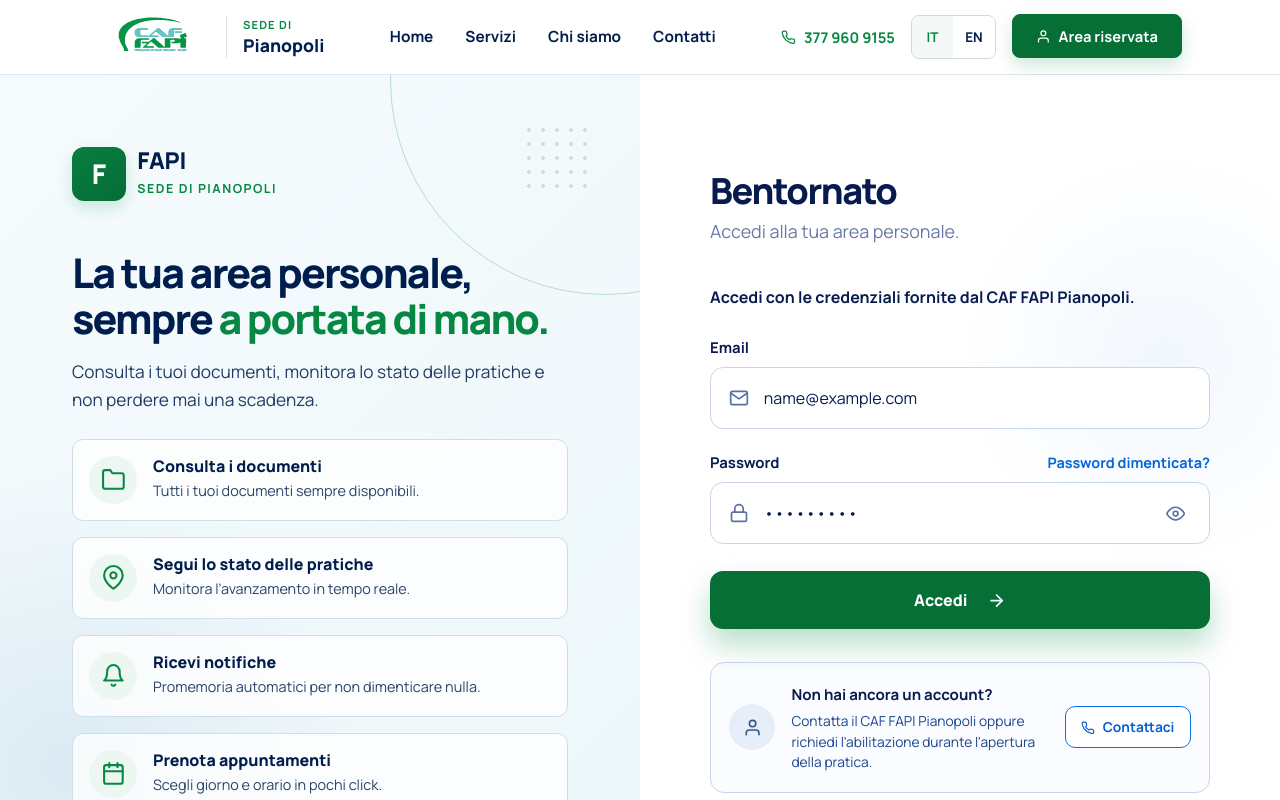
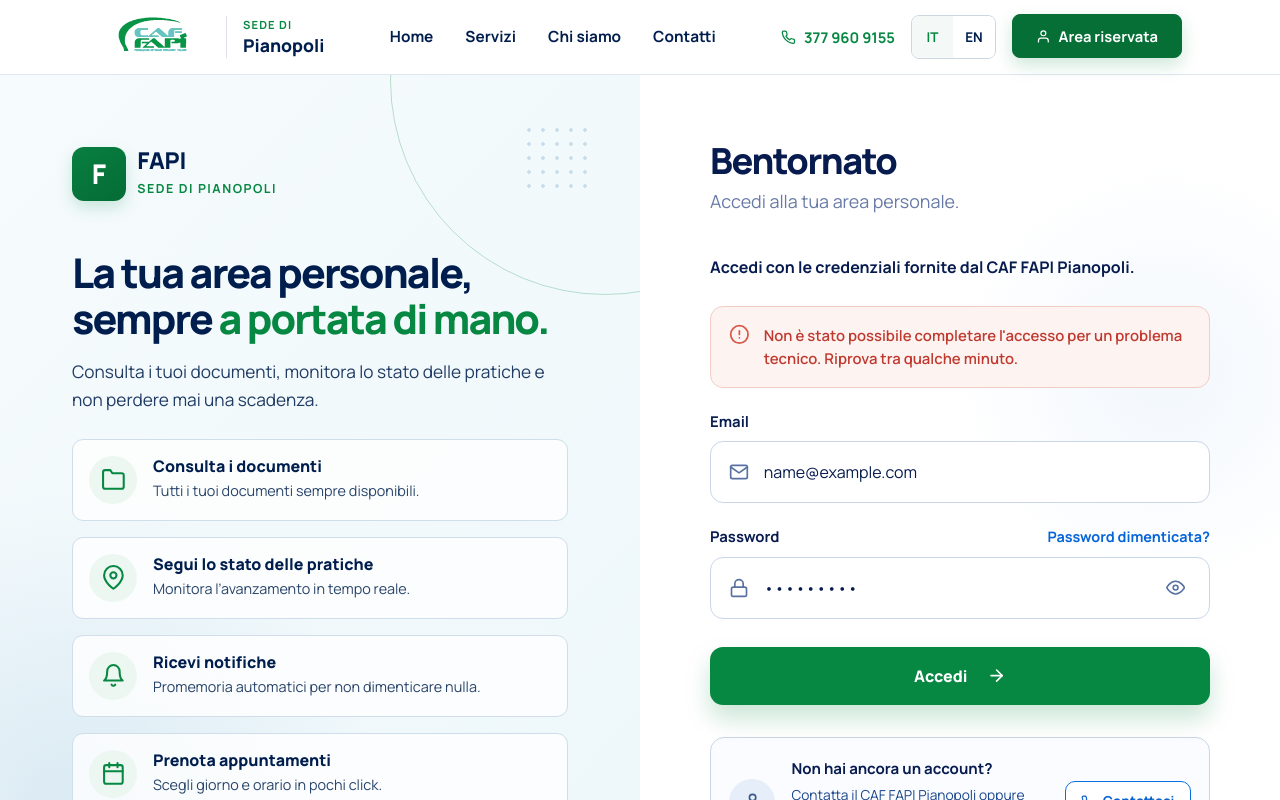
Before and after one commit to acetomartina/FE-Capstone-CAF, a React (Vite) app: page /login in a window 1280 px wide. Both pictures are taken after typing "name@example.com", "Sample123" into the empty fields and a click on the button "Accedi". Shown: the top 800 px of the page. Built offline with nearby package versions, Linux system fonts and the light colour scheme; no server answers.

Commit message:
feat(auth): collega il login al backend

```diff
--- a/src/features/auth/components/LoginForm.tsx
+++ b/src/features/auth/components/LoginForm.tsx
@@ -1,7 +1,9 @@
 import { useState, type FormEvent } from "react";
 import { Button, Form } from "react-bootstrap";
-import { Link } from "react-router-dom";
+import { Link, useLocation, useNavigate } from "react-router-dom";
+import axios from "axios";
 import {
+  FiAlertCircle,
   FiArrowRight,
   FiEye,
   FiEyeOff,
@@ -9,22 +11,102 @@ import {
   FiMail,
 } from "react-icons/fi";
 
+import { useAppDispatch, useAppSelector } from "../../../app/hooks";
+import { tokenService } from "../../../services/tokenService";
+import { authService } from "../authService";
+import {
+  impostaAutenticazione,
+  impostaCaricamento,
+  impostaErrore,
+} from "../authSlice";
+import { PERCORSO_AREA_RISERVATA } from "../percorsiRuolo";
+
+const MESSAGGIO_CREDENZIALI =
+  "Email o password non corrette. Controlla i dati e riprova.";
+
+const MESSAGGIO_TECNICO =
+  "Non è stato possibile completare l'accesso per un problema tecnico. Riprova tra qualche minuto.";
+
+/* Qui il 401 puo' essere esplicito: chi prova ad accedere dichiara di
+   conoscere quelle credenziali, quindi dirgli che sono sbagliate non
+   rivela niente che non sappia gia'. Diverso dal recupero password. */
+const messaggioPerErrore = (errore: unknown): string => {
+  if (!axios.isAxiosError(errore)) {
+    return MESSAGGIO_TECNICO;
+  }
+
+  const stato = errore.response?.status;
+
+  if (stato === 401) {
+    return MESSAGGIO_CREDENZIALI;
+  }
+
+  return MESSAGGIO_TECNICO;
+};
+
 const LoginForm = () => {
   const [email, setEmail] = useState("");
   const [password, setPassword] = useState("");
   const [mostraPassword, setMostraPassword] = useState(false);
 
-  const handleSubmit = (event: FormEvent<HTMLFormElement>) => {
+  const caricamento = useAppSelector((stato) => stato.auth.caricamento);
+  const errore = useAppSelector((stato) => stato.auth.errore);
+
+  const dispatch = useAppDispatch();
+  const navigate = useNavigate();
+  const posizione = useLocation();
+
+  /* La guardia ha salvato qui la pagina che l'utente voleva aprire. */
+  const destinazione =
+    (posizione.state as { da?: string } | null)?.da ??
+    PERCORSO_AREA_RISERVATA;
+
+  const handleSubmit = async (event: FormEvent<HTMLFormElement>) => {
     event.preventDefault();
 
-    console.log({
-      email,
-      password,
-    });
+    dispatch(impostaCaricamento(true));
+
+    try {
+      const risposta = await authService.login(email, password);
+
+      /* Prima il token: e' cio' che autorizza le chiamate successive.
+         Se qualcosa si rompe dopo, meglio avere le credenziali salvate
+         e lo store incompleto che il contrario. */
+      tokenService.salvaToken(risposta.accessToken);
+
+      dispatch(
+        impostaAutenticazione({
+          token: risposta.accessToken,
+          utente: {
+            id: risposta.id,
+            nome: risposta.nome,
+            cognome: risposta.cognome,
+            email: risposta.email,
+            ruolo: risposta.ruolo,
+            attivo: risposta.attivo,
+            urlImmagineProfilo: risposta.urlImmagineProfilo,
+          },
+        }),
+      );
+
+      navigate(destinazione, { replace: true });
+    } catch (erroreChiamata) {
+      dispatch(impostaErrore(messaggioPerErrore(erroreChiamata)));
+    }
   };
 
   return (
     <Form onSubmit={handleSubmit} className="login-form">
+      {errore && (
+        <div className="password-alert" role="alert">
+          <span className="password-alert__icon">
+            <FiAlertCircle />
+          </span>
+
+          <p className="password-alert__text">{errore}</p>
+        </div>
+      )}
+
       <Form.Group className="login-form__group" controlId="email">
         <Form.Label>Email</Form.Label>
 
@@ -37,6 +119,7 @@ const LoginForm = () => {
             value={email}
             onChange={(event) => setEmail(event.target.value)}
             autoComplete="email"
+            disabled={caricamento}
             required
           />
         </div>
@@ -60,6 +143,7 @@ const LoginForm = () => {
             value={password}
             onChange={(event) => setPassword(event.target.value)}
             autoComplete="current-password"
+            disabled={caricamento}
             required
           />
 
@@ -78,8 +162,12 @@ const LoginForm = () => {
         </div>
       </Form.Group>
 
-      <Button type="submit" className="login-form__submit">
-        <span>Accedi</span>
+      <Button
+        type="submit"
+        className="login-form__submit"
+        disabled={caricamento}
+      >
+        <span>{caricamento ? "Accesso in corso…" : "Accedi"}</span>
         <FiArrowRight />
       </Button>
     </Form>
--- a/src/styles/LoginPage/login-form.css
+++ b/src/styles/LoginPage/login-form.css
@@ -1,6 +1,41 @@
 .login-form {
   display: grid;
   gap: 1.4rem;
+}
+
+/* Errore vero, corallo: credenziali sbagliate, guasto tecnico, token
+   bruciato. Il nome della classe resta quello con cui e' nata nelle pagine
+   password, ma la usano tutti e tre i form. */
+.password-alert {
+  padding: 1.05rem 1.15rem;
+
+  display: grid;
+  grid-template-columns: auto 1fr;
+  align-items: start;
+  gap: 0.85rem;
+
+  border: 1px solid #f2cdc6;
+  border-radius: 13px;
+
+  background: #fdf4f2;
+}
+
+.password-alert__icon {
+  display: inline-flex;
+
+  color: #d9584b;
+
+  font-size: 1.3rem;
+}
+
+.password-alert__text {
+  margin: 0;
+
+  color: #c0392f;
+
+  font-size: 0.93rem;
+  font-weight: 600;
+  line-height: 1.55;
 }
 
 .login-form__group {
--- a/src/styles/PasswordPage/password-page.css
+++ b/src/styles/PasswordPage/password-page.css
@@ -76,41 +76,8 @@
   text-decoration: underline;
 }
 
-/* Errore vero: guasto tecnico oppure token scaduto/assente/già usato. */
-.password-alert {
-  padding: 1.05rem 1.15rem;
-
-  display: grid;
-  grid-template-columns: auto 1fr;
-  align-items: start;
-  gap: 0.85rem;
-
-  border: 1px solid #f2cdc6;
-  border-radius: 13px;
-
-  background: #fdf4f2;
-}
-
-.password-alert__icon {
-  display: inline-flex;
-
-  color: #d9584b;
-
-  font-size: 1.3rem;
-}
-
-.password-alert__text {
-  margin: 0;
-
-  color: #c0392f;
-
-  font-size: 0.93rem;
-  font-weight: 600;
-  line-height: 1.55;
-}
-
-/* Il bottone primario, compresi hover, focus e disabilitato, vive tutto
-   in login-form.css: qui non serve piu' nessuna sovrascrittura. */
+/* Bottone primario e box d'errore vivono in login-form.css: li usano tutti
+   e tre i form, non solo queste pagine. */
 
 /* Testo di servizio sotto un campo (es. lunghezza minima password). */
 .password-form__hint {
```
